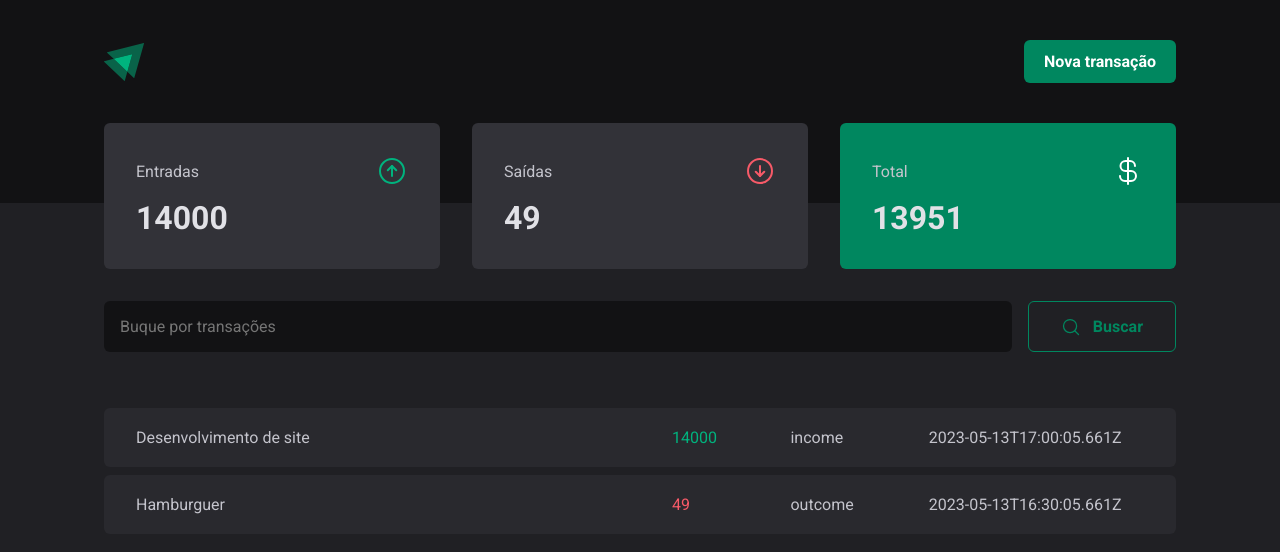
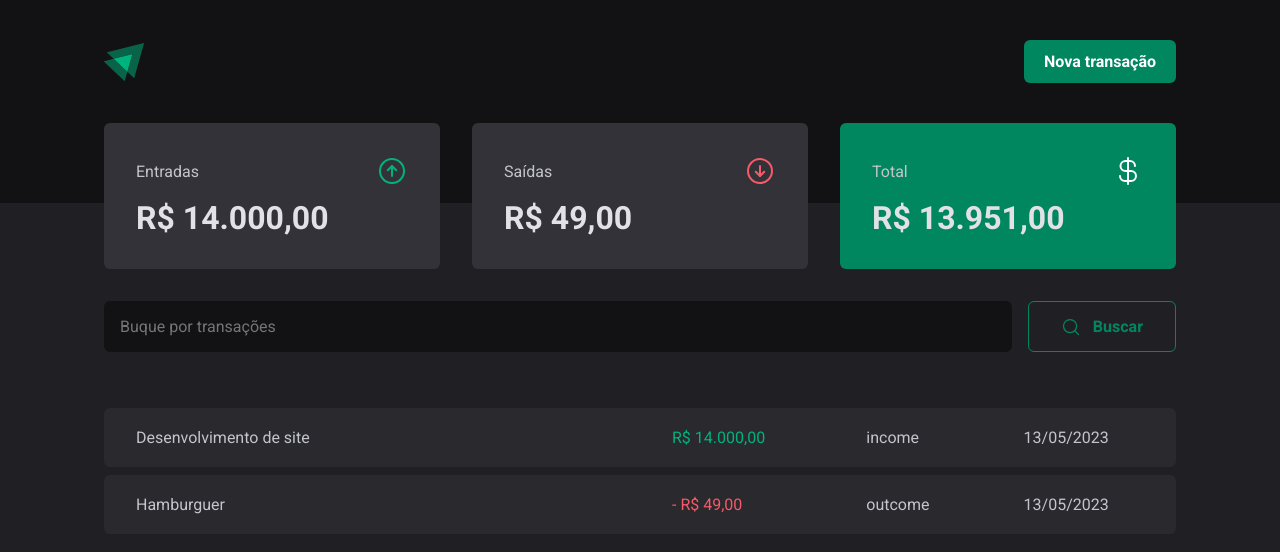
Before and after one commit to andersonwea/dt-money, a React (Vite) app: page / in a window 1280 px wide. Shown: the top 552 px of the page. Built offline with nearby package versions, Linux system fonts and the light colour scheme; data requests are answered from the project's data file.

Commit message:
Conexão com a API - Formatando valores

```diff
--- a/src/components/Summary/index.tsx
+++ b/src/components/Summary/index.tsx
@@ -2,6 +2,7 @@
 import { SummaryCard, SummaryContainer } from './styles'
 import { useContext } from 'react'
 import { TransactionsContext } from '../../contexts/TransactionsContext'
+import { priceFormatter } from '../../utils/fomatter'
 
 export function Summary() {
   const { transactions } = useContext(TransactionsContext)
@@ -33,7 +34,7 @@
           <ArrowCircleUp size={32} color="#00B37E" />
         </header>
 
-        <strong>{summary.income}</strong>
+        <strong>{priceFormatter.format(summary.income)}</strong>
       </SummaryCard>
 
       <SummaryCard>
@@ -42,7 +43,7 @@
           <ArrowCircleDown size={32} color="#F75a68" />
         </header>
 
-        <strong>{summary.outcome}</strong>
+        <strong>{priceFormatter.format(summary.outcome)}</strong>
       </SummaryCard>
 
       <SummaryCard variant="green">
@@ -51,7 +52,7 @@
           <CurrencyDollar size={32} color="#fff" />
         </header>
 
-        <strong>{summary.total}</strong>
+        <strong>{priceFormatter.format(summary.total)}</strong>
       </SummaryCard>
     </SummaryContainer>
   )
--- a/src/pages/Transactions/index.tsx
+++ b/src/pages/Transactions/index.tsx
@@ -8,6 +8,7 @@
   TransactionsTable,
 } from './styles'
 import { TransactionsContext } from '../../contexts/TransactionsContext'
+import { dateFormatter, priceFormatter } from '../../utils/fomatter'
 
 export function Transactions() {
   const { transactions } = useContext(TransactionsContext)
@@ -31,11 +32,14 @@
                     <td width="50%">{transaction.description}</td>
                     <td>
                       <PriceHightLight variant={transaction.type}>
-                        {transaction.price}
+                        {transaction.type === 'outcome' && '- '}
+                        {priceFormatter.format(transaction.price)}
                       </PriceHightLight>
                     </td>
                     <td>{transaction.type}</td>
-                    <td>{transaction.createdAt}</td>
+                    <td>
+                      {dateFormatter.format(new Date(transaction.createdAt))}
+                    </td>
                   </tr>
                 )
               })}
--- /dev/null
+++ b/src/utils/fomatter.ts
@@ -0,0 +1,6 @@
+export const dateFormatter = new Intl.DateTimeFormat('pt-BR')
+
+export const priceFormatter = new Intl.NumberFormat('pt-BR', {
+  style: 'currency',
+  currency: 'BRL',
+})
```
